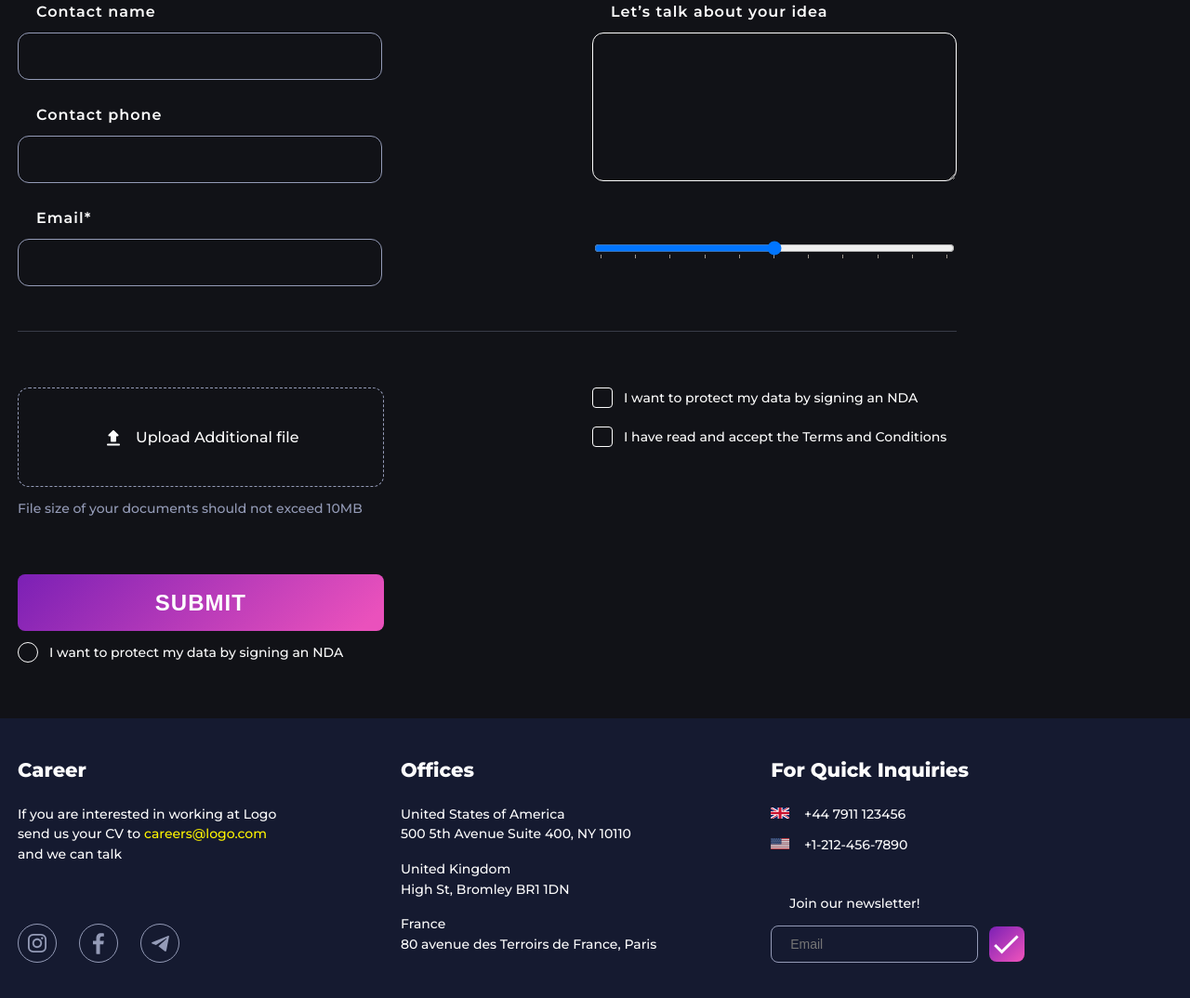
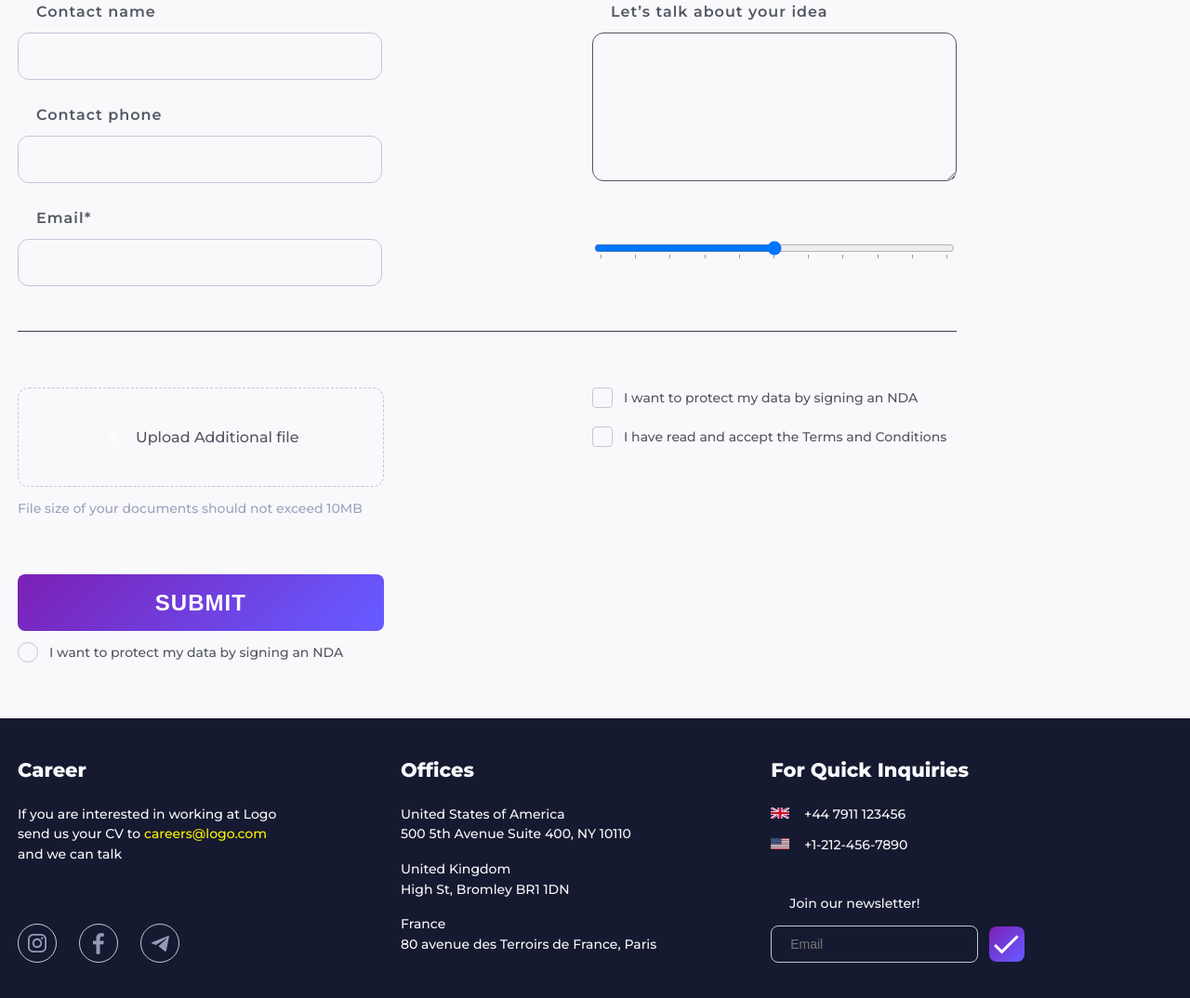
Before and after one commit to yuliapakhachuk/godel-internship-2, a website with bundled scripts: page index.html in a window 1280 px wide. Shown: the part 733-1807 px from the top of the page at 93% size. Built offline with nearby package versions, Linux system fonts and the light colour scheme.

Commit message:
adds color change mode script

```diff
--- a/index.js
+++ b/index.js
@@ -1,3 +1,24 @@
-console.log("Я туть");
-const Swiper = require("swiper");
-console.log(Swiper);
+// console.log("Я туть");
+// const Swiper = require("swiper");
+// console.log(Swiper);
+
+const body = document.querySelector("body");
+
+const currentTime = new Date();
+const currentHour = currentTime.getHours();
+
+
+function turnOnLightMode() {
+    body.setAttribute("style",
+        "--font-color1:#535763; --font-color2:#9BA2BC; --accent-color1:#6759FF; --bg-color1:#F9F9FC; --border-color:#C3C7D9; --header-bg-color:#F9F9FC; --font-color-footer:#F9F9FC");
+}
+
+function turnOnDarkMode() {
+    body.removeAttribute("style");
+}
+
+function modeSwitcher() {
+    (currentHour > 6 && currentHour <= 19) ? turnOnLightMode() : turnOnDarkMode();
+}
+
+modeSwitcher();
--- a/styles.css
+++ b/styles.css
@@ -3,18 +3,28 @@
     /* ---dark-mode--- */
     --font-color1: #FDFDFD;
     --font-color2: #949BB7;
+    --font-color-footer: #FDFDFD;
+    --border-color: #949BB7;
     --accent-color1: #EA51BC;
     --accent-color2: #FFF500;
     --bg-color1: #111217;
     --bg-color2: #151A30;
+    --header-bg-color: #151A30;
     --gradient-color: #7B20B5;
 }
+        /* ---light-mode--- */
+        /* --font-color1: #535763; +++
+        --font-color2: #9BA2BC; +++
+        --accent-color1: #6759FF; +++
+        --bg-color1: #F9F9FC; +++
+        --bg-color2: #151A30;
+        --gradient-color: #7B20B5; */
 
 /* -------COMMON------- */
 body {
     font-family: 'Montserrat', sans-serif;
     color: var(--font-color1);
-    background-color: #111217;
+    background-color: var(--bg-color1);
 
     margin: 0;
     box-sizing: border-box;
@@ -53,7 +63,7 @@
 
 /* -------HEADER-------- */
 .header {
-    background-color: var(--bg-color2);
+    background-color: var(--header-bg-color);
 }
 .header-box {
     display: flex;
@@ -178,7 +188,7 @@
 .contact-person-data-item > input,
 .contact-comment-item > textarea {
     border-radius: 12px;
-    border: 1px solid var(--font-color2);
+    border: 1px solid var(--border-color);
     background-color: var(--bg-color1);
     outline: none;
 
@@ -200,7 +210,7 @@
 .company-info-location > select:focus,
 .contact-person-data-item > input:focus,
 .contact-comment-item > textarea:focus {
-    border: 1px solid var(--font-color1);
+    border: 1px solid var(--border-color);
     box-shadow: 0px 0px 20px rgba(234, 235, 241, 0.3);
 }
 /* VALID inp/select/txtarea */
@@ -300,7 +310,7 @@
     margin-bottom: 12px;
     padding: 40px 90px;
 
-    border: 1px dashed var(--font-color2);
+    border: 1px dashed var(--border-color);
     border-radius: 12px;
 
     font-weight: 500;
@@ -351,12 +361,12 @@
     font-size: 24px;
     line-height: calc(29 / 24);
     letter-spacing: 1px;
-    color: var(--font-color1);
+    color: #FDFDFD;
 
     background-image: linear-gradient(
         136.51deg,
-        #7B20B5 0%,
-        #EA51BC 94.14%);
+        var(--gradient-color) 0%,
+        var(--accent-color1) 94.14%);
     border-radius: 8px;
     border: none;
 
@@ -393,7 +403,7 @@
     margin-right: 12px;
 
     border-radius: 4px;
-    border: 1px solid var(--font-color1);
+    border: 1px solid var(--border-color);
     background-color: var(--bg-color1);
 }
 
@@ -431,7 +441,7 @@
     margin-right: 12px;
 
     border-radius: 50%;
-    border: 1px solid var(--font-color1);
+    border: 1px solid var(--border-color);
     background-color: var(--bg-color1);
 }
 .custome-radio::after {
@@ -455,6 +465,7 @@
 }
 
 footer {
+    color: var(--font-color-footer);
     background-color: var(--bg-color2);
 }
 .footer-box {
@@ -494,7 +505,7 @@
     width: 40px;
     height: 40px;
     border-radius: 50%;
-    border: 1px solid var(--font-color2);
+    border: 1px solid var(--border-color);
 }
 .social-item:not(:last-child) {
     margin-right: 24px;
@@ -539,7 +550,7 @@
     margin-right: 12px;
 
     border-radius: 8px;
-    border: 1px solid var(--font-color2);
+    border: 1px solid var(--border-color);
     background-color: var(--bg-color2);
 
     font-weight: 500;
@@ -556,6 +567,6 @@
     background-image:
                         url(./images/done.svg),
                         linear-gradient(136.51deg,
-                        #7B20B5 0%,
-                        #EA51BC 94.14%);
+                        var(--gradient-color) 0%,
+                        var(--accent-color1) 94.14%);
 }
```
